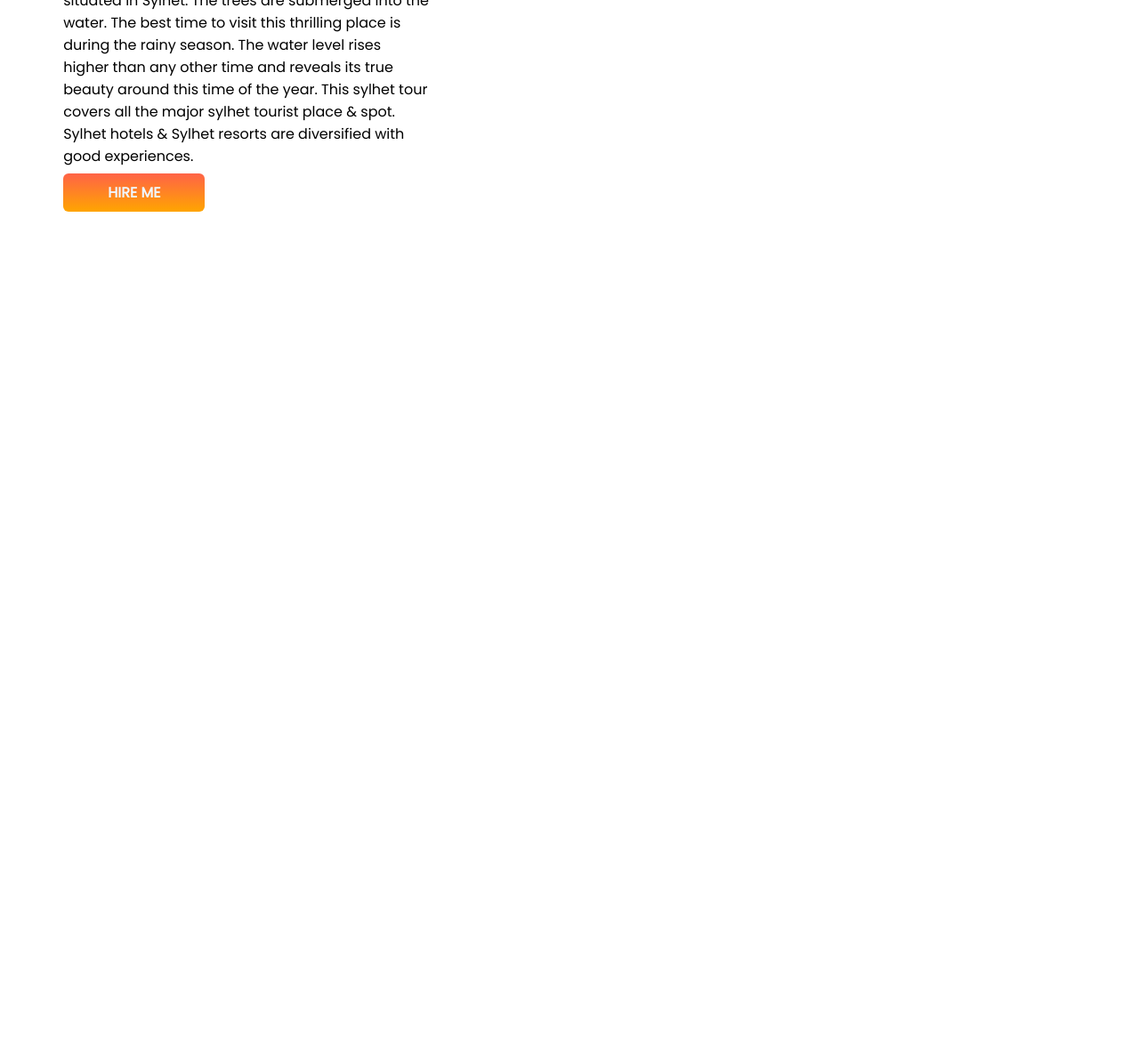
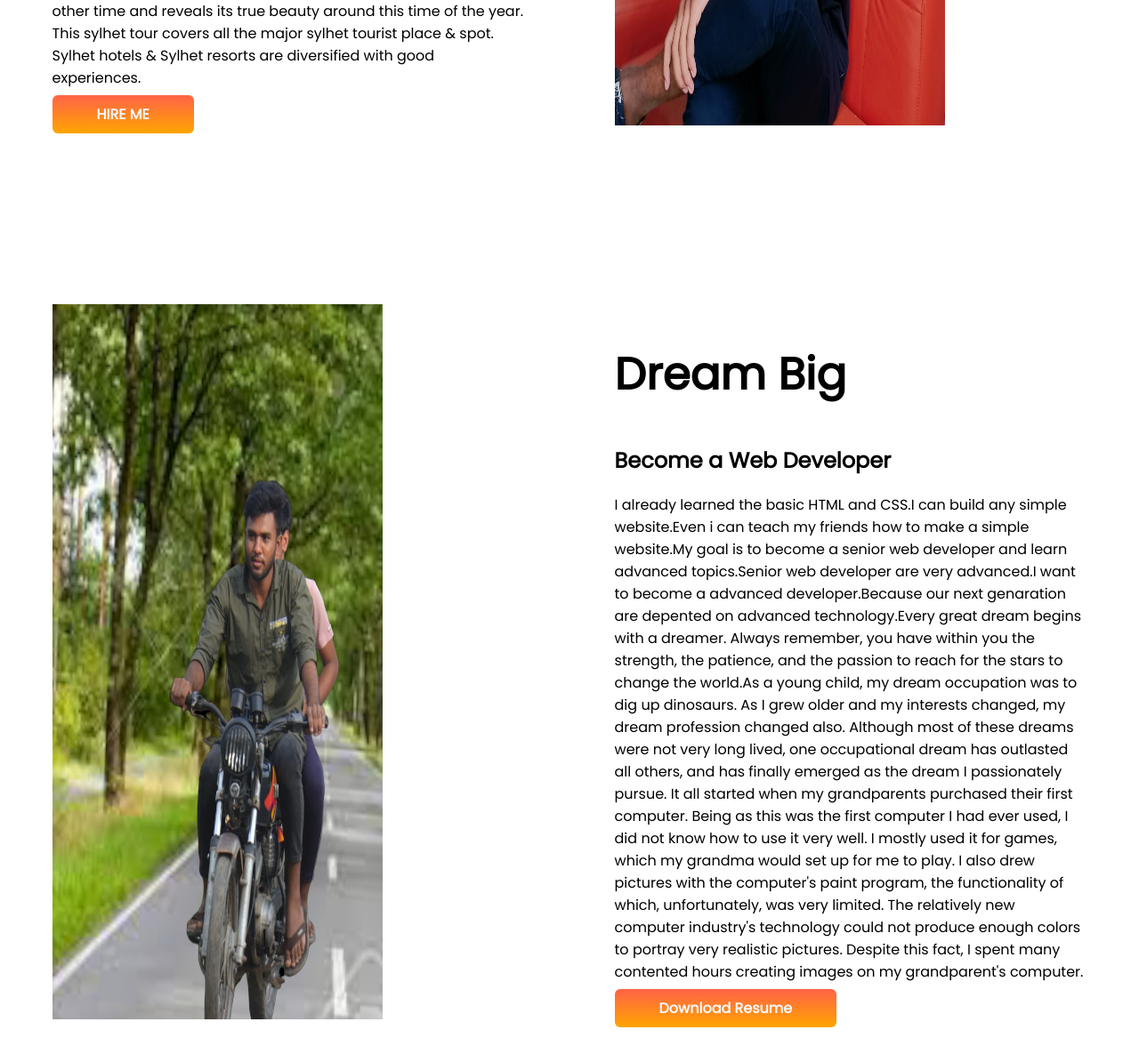
Before and after one commit to shahadatrana1/developer-portfolio, a plain HTML site: page index.html in a window 1280 px wide. Shown: the part 706-1900 px from the top of the page at 89% size. Before the commit the page ends 1006 px from the top, so only its background shows below. Drawn offline with Linux system fonts and the light colour scheme; a web font is replaced by a local one.

Commit message:
dream add

```diff
--- a/index.html
+++ b/index.html
@@ -34,7 +34,38 @@
                 ME</a>
         </div>
         <div class="hhh">
-            <img src="background image/278684487_138564068735455_3512594469913554770_n-removebg-preview.png" alt="">
+            <img src="show-off/272687701_107182638540265_614013471198242443_n.jpg" alt="">
+        </div>
+    </section>
+    <section class="top">
+        <div class="hhh">
+            <img src="show-off/IMG_20220806_082714.jpg" alt="">
+        </div>
+        <div class="hhh">
+            <h1>Dream Big</h1>
+            <h2>Become a Web Developer</h2>
+            <p class="half">
+                I already learned the basic HTML and CSS.I can build any simple website.Even i can teach my friends how
+                to make a simple website.My goal is to become a senior web developer and learn advanced topics.Senior
+                web developer are very advanced.I want to become a advanced developer.Because our next genaration are
+                depented on advanced technology.Every great dream begins with a dreamer. Always remember, you have
+                within you the strength, the patience, and the passion to reach for the stars to change the world.As a
+                young child, my dream occupation was to dig up dinosaurs. As I grew older and my interests changed, my
+                dream profession changed also. Although most of these dreams were not very long lived, one occupational
+                dream has outlasted all others, and has finally emerged as the dream I passionately pursue.
+
+
+
+                It all started when my grandparents purchased their first computer. Being as this was the first computer
+                I had ever used, I did not know how to use it very well. I mostly used it for games, which my grandma
+                would set up for me to play. I also drew pictures with the computer's paint program, the functionality
+                of which, unfortunately, was very limited. The relatively new computer industry's technology could not
+                produce enough colors to portray very realistic pictures. Despite this fact, I spent many contented
+                hours creating images on my grandparent's computer.
+            </p>
+            <a class="link-button" target="_blank"
+                href="Every great dream begins with a dreamer. Always remember, you have within you the strength, the patience, and the passion to reach for the stars to change the world.">Download
+                Resume</a>
         </div>
     </section>
 </body>
--- a/style.css
+++ b/style.css
@@ -12,11 +12,12 @@ h1 {
 
 section {
     display: flex;
+    margin-bottom: 100px;
 }
 
 .hhh {
     width: 50%;
-    padding: 5%;
+    padding: 4%;
 }
 
 .hhh img {
@@ -31,3 +32,8 @@ section {
     padding: 10px 50px;
     border-radius: 6px;
 }
+
+.hhh img {
+    width: 70%;
+    height: 100%;
+}
```
Also changed, not shown: background-image/1662532-middle.png (renamed from background image/1662532-middle.png), background-image/278684487_138564068735455_3512594469913554770_n-removebg-preview.png (renamed from background image/278684487_138564068735455_3512594469913554770_n-removebg-preview.png), background-image/download.jpg (renamed from background image/download.jpg), background-image/images (1).jpg (renamed from background image/images (1).jpg), background-image/images (2).jpg (renamed from background image/images (2).jpg), background-image/images.jpg (renamed from background image/images.jpg), background-image/png-clipart-round-black-and-brown-logo-circle-area-yellow-golden-circle-background-frame-atmosphere.png (renamed from background image/png-clipart-round-black-and-brown-logo-circle-area-yellow-golden-circle-background-frame-atmosphere.png), background-image/round-template-black-coin-vector-19416210.jpg (renamed from background image/round-template-black-coin-vector-19416210.jpg), show-off/272687701_107182638540265_614013471198242443_n.jpg (renamed from show off/272687701_107182638540265_614013471198242443_n.jpg), show-off/278684487_138564068735455_3512594469913554770_n.jpg (renamed from show off/278684487_138564068735455_3512594469913554770_n.jpg), show-off/283492883_149457817646080_3982365990506065650_n.jpg (renamed from show off/283492883_149457817646080_3982365990506065650_n.jpg), show-off/283754156_149896967602165_173717849241438790_n.jpg (renamed from show off/283754156_149896967602165_173717849241438790_n.jpg), show-off/295805391_167432449181950_1839942306602082197_n.jpg (renamed from show off/295805391_167432449181950_1839942306602082197_n.jpg), show-off/IMG_20220806_082714.jpg (renamed from show off/IMG_20220806_082714.jpg).
